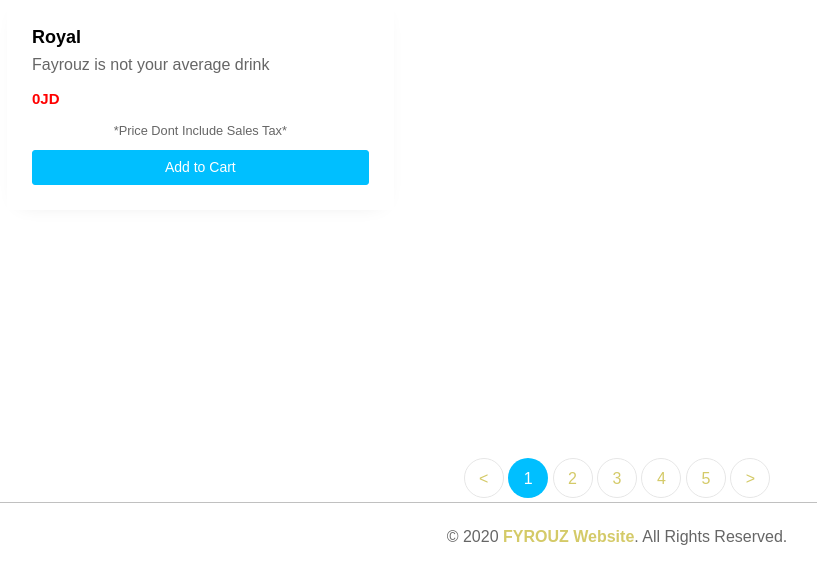
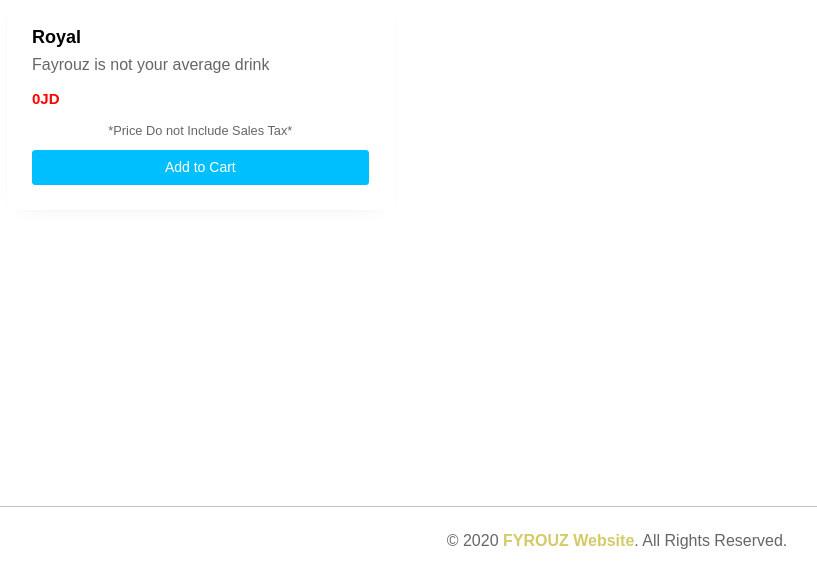
Before and after one commit to abedghr/fayrouz, a PHP site: page /product.php?cat_id=1 in a window 1280 px wide. Shown: the part 1161-1742 px from the top of the page, without its empty margins (23-840 px from the left). Before the commit the page ends 1706 px from the top, so only its background shows below. Run offline with PHP 8.4, Linux system fonts and the light colour scheme; data comes from the database, SQL or seed files in the repository; some libraries are stand-ins or nearby versions; some web fonts are replaced.

Commit message:
delete files

```diff
--- a/product.php
+++ b/product.php
@@ -13,7 +13,7 @@ while ($rowSet = mysqli_fetch_assoc($result)) {
 ?>
 
 
-<section class="ftco-section goto-here" style="padding: 0px; padding-top:250px;">
+<section class="ftco-section goto-here" style=" padding-top:250px;">
     <div class="container">
         <div class="row">
             <?php
@@ -31,7 +31,7 @@ while ($rowSet = mysqli_fetch_assoc($result)) {
                     <span>{$row1['pro_desc']}</span><br>
 
                     <h3 style='font-weight:bold; color:red; font-size:15px;' class='mt-2'><strong>{$row1['prod_price']}JD</strong></h3>
-                    <small><center>*Price Dont Include Sales Tax*</center></small>
+                    <small><center>*Price Do not Include Sales Tax*</center></small>
 
 
                     <button class='btn btn-primary btn-block mt-2'>Add to Cart</button>
@@ -45,21 +45,7 @@ while ($rowSet = mysqli_fetch_assoc($result)) {
             ?>
 
         </div>
-        <div class="row mt-5">
-            <div class="col text-center">
-                <div class="block-27">
-                    <ul>
-                        <li><a href="#">&lt;</a></li>
-                        <li class="active"><span>1</span></li>
-                        <li><a href="#">2</a></li>
-                        <li><a href="#">3</a></li>
-                        <li><a href="#">4</a></li>
-                        <li><a href="#">5</a></li>
-                        <li><a href="#">&gt;</a></li>
-                    </ul>
-                </div>
-            </div>
-        </div>
+
     </div>
 </section>
 
```
Also changed, not shown: Jobs.php (+0 -17 lines), news.php (+1 -15 lines).
